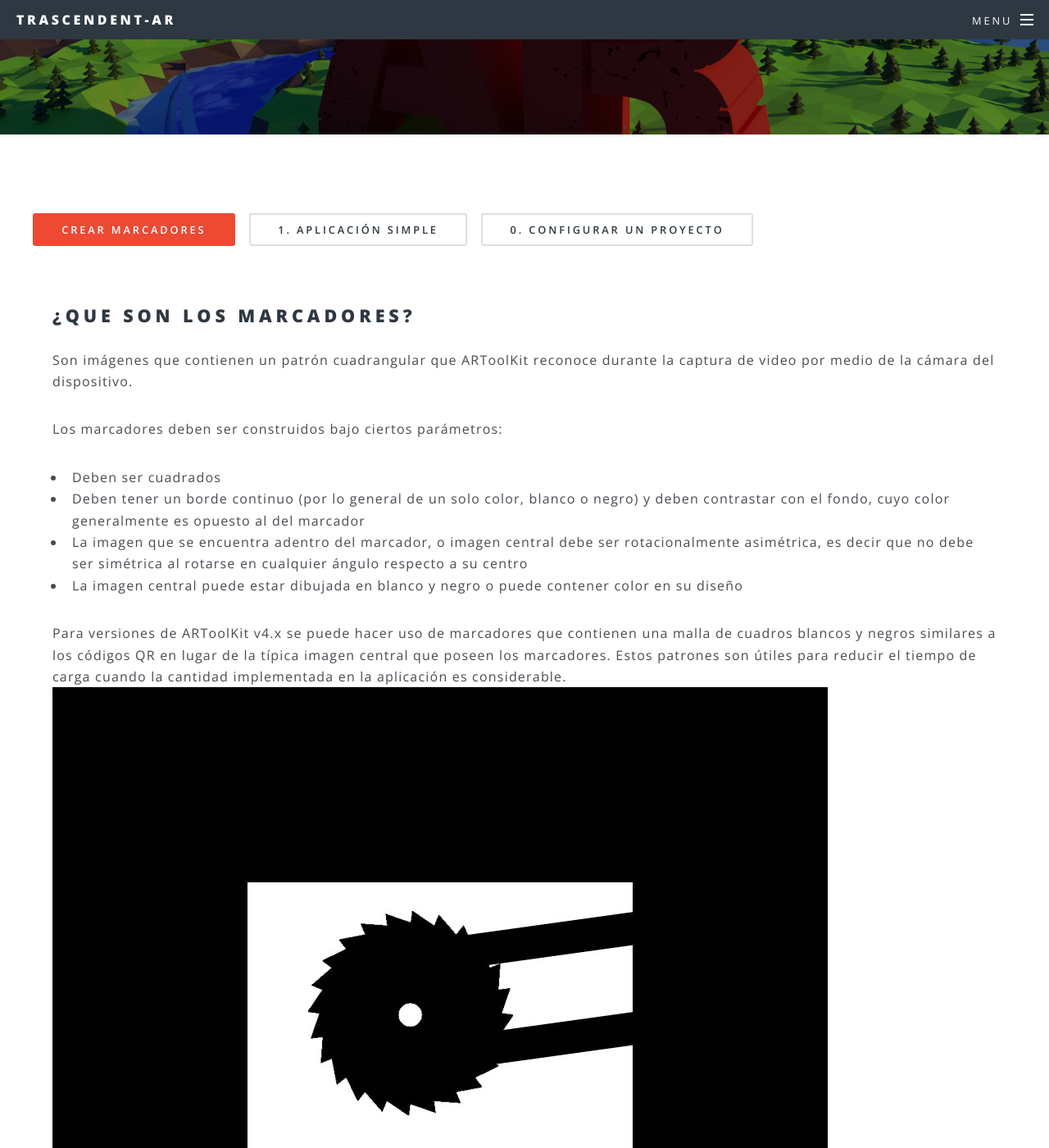
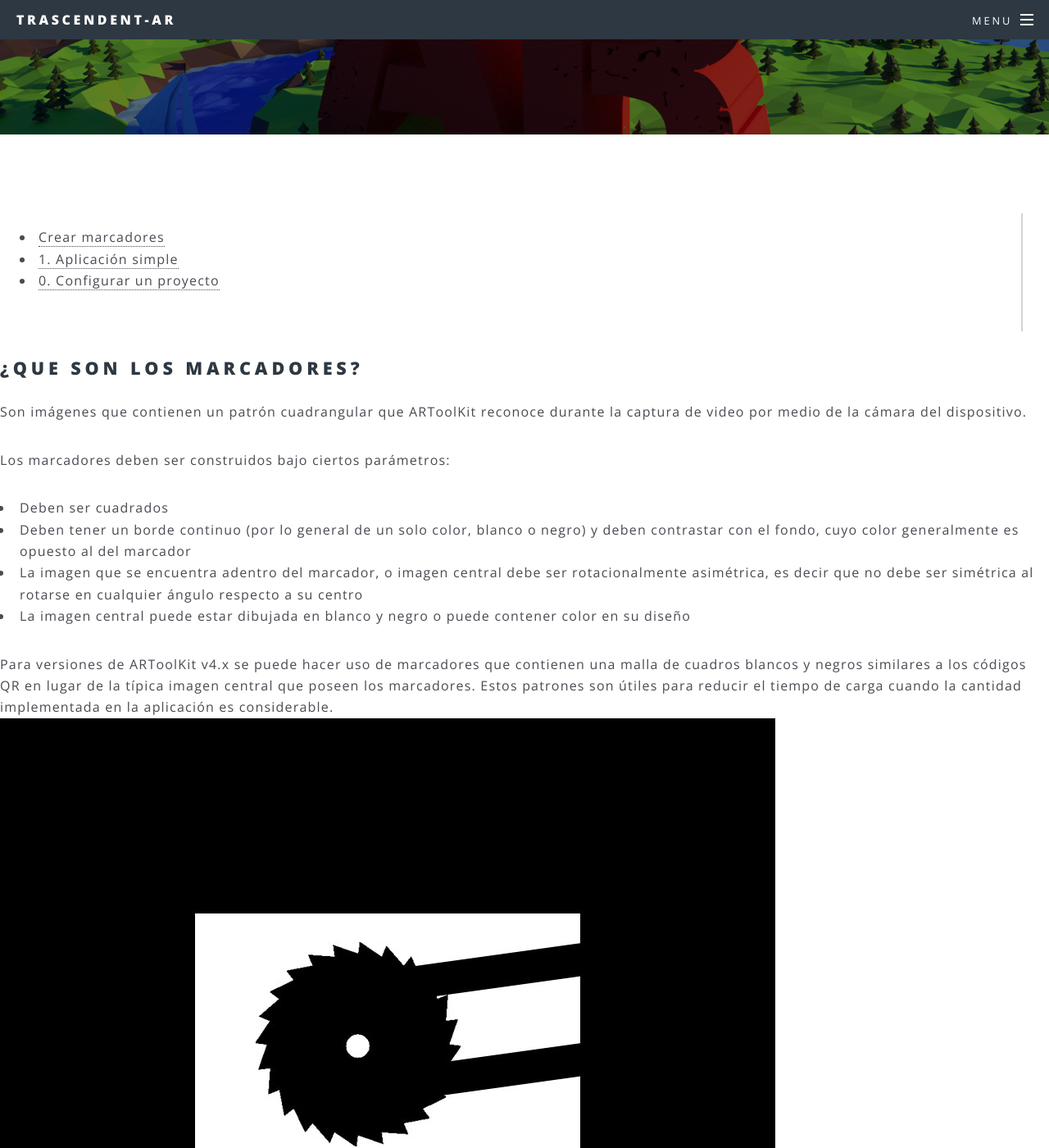
Before and after one commit to GLUD/trascendentAR, a Jekyll site: the page built from docs/DocumentacionMKPatt.md, in a window 1280 px wide and 1400 px high, scrolled down 229 px. Shown: the whole window at 82% size. Built offline with Jekyll 4.4.1, drawn with Linux system fonts in a browser that asks for light colours; some of the changed text lies outside the part shown.

Commit message:
Añadir panel lateral a la documentación

```diff
--- a/_includes/side_menu.html
+++ b/_includes/side_menu.html
@@ -1,12 +1,14 @@
+<nav class="side-menu">
   <div class="row">
-  <ul class="actions small">
+    <ul>
       {% assign our_pages = site.pages | where:"lang",page.lang %}
           {% for p in our_pages%}
     	     {% if p.url contains 'docs' %}
             <li>
-            <a {% if p.url == page.url %}class="button special"{% else %}class="button"{% endif %} href="{{ p.url | prepend: site.github.url }}">{{ p.title }}</a>
+              <a href="{{ p.url | prepend: site.github.url }}">{{ p.title }}</a>
             </li>
     	      {% endif %}
           {% endfor %}
     </ul>
   </div>
+</nav>
--- a/_layouts/doc_page.html
+++ b/_layouts/doc_page.html
@@ -8,13 +8,12 @@ layout: default
     <p>{{ page.description }}</p>
   </header>
 
-  <section class="wrapper style5">
-    <div class="inner">
-      {% include side_menu.html %}
+  <section class="wrapper style5 doc-page">
+    {% include side_menu.html %}
+    <div class="inner doc-article">
       <br>
       {{ content }}
       <br>
-      {% include side_menu.html %}
     </div>
   </section>
 
--- a/css/main.scss
+++ b/css/main.scss
@@ -1843,3 +1843,22 @@ $baseurl: '{{ site.github.url }}/images';
 		color: #ef5e4a;
 		font-variant: small-caps;
 	}
+
+.doc-page{
+	display:flex;
+ 	flex-direction: row;
+  flex-wrap: wrap;
+}
+.side-menu{
+	flex:1 1 20vw;
+ padding: 1em;
+ border-right:2px solid lightgray;
+ margin-right:2em;
+	li{
+		list-style: inside;
+	}
+}
+
+.doc-article{
+	flex: 4 auto;
+}
```
Lines whose indentation alone changed are shown as unchanged.
